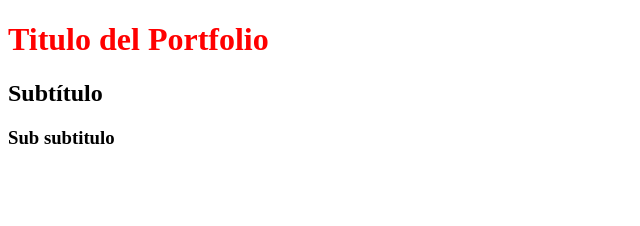
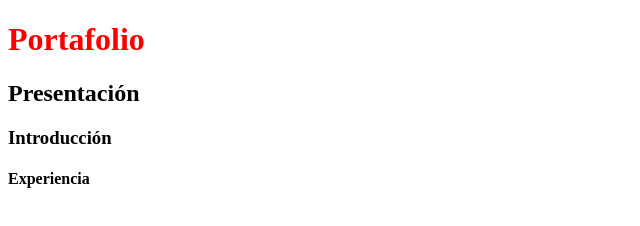
Before and after one commit to renatodev27/calculator, a plain HTML site: page index.html in a window 1280 px wide. Shown: the whole page, without its empty margins (0-640 px from the left). Drawn offline with Linux system fonts and the light colour scheme.

Commit message:
Tercer commit realizado

```diff
--- a/index.html
+++ b/index.html
@@ -8,8 +8,9 @@
     <link rel="stylesheet" onload="css/myStyles.css" href="css/myStyles.css">
 </head>
 <body>
-    <h1>Titulo del Portfolio</h1>
-    <h2>Subtítulo</h2>
-    <h3>Sub subtitulo</h3>
+    <h1>Portafolio</h1>
+    <h2>Presentación</h2>
+    <h3>Introducción</h3>
+    <h4>Experiencia</h4>
 </body>
 </html>
```
Also changed, not shown: 1 other file.
